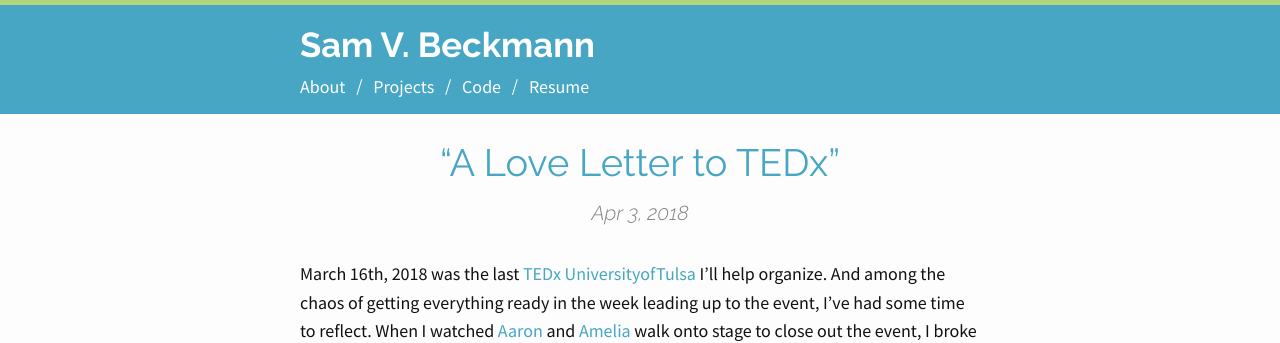
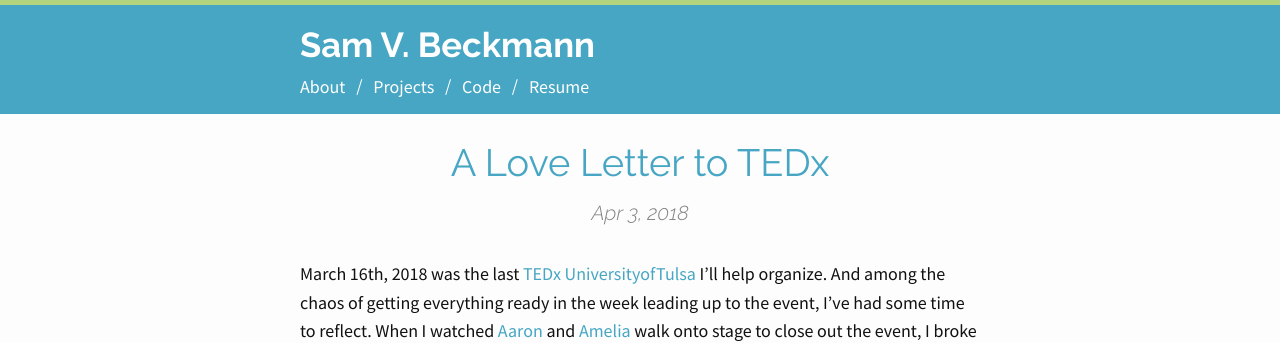
Before and after one commit to samvbeckmann/samvbeckmann.github.io, a Jekyll site: the page built from _posts/2018-04-03-a-love-letter-to-tedx.md, in a window 1280 px wide and 900 px high. Shown: the top 343 px of the window. Built offline with Jekyll 4.4.1, drawn with Linux system fonts in a browser that asks for light colours; nearby versions of some CDN libraries.

Commit message:
Removed quotes from name

```diff
--- a/_posts/2018-04-03-a-love-letter-to-tedx.md
+++ b/_posts/2018-04-03-a-love-letter-to-tedx.md
@@ -1,6 +1,6 @@
 ---
 layout: post
-title:  “A Love Letter to TEDx”
+title:  A Love Letter to TEDx
 date:   2018-04-03 12:00:00 -0600
 ---
 
```
